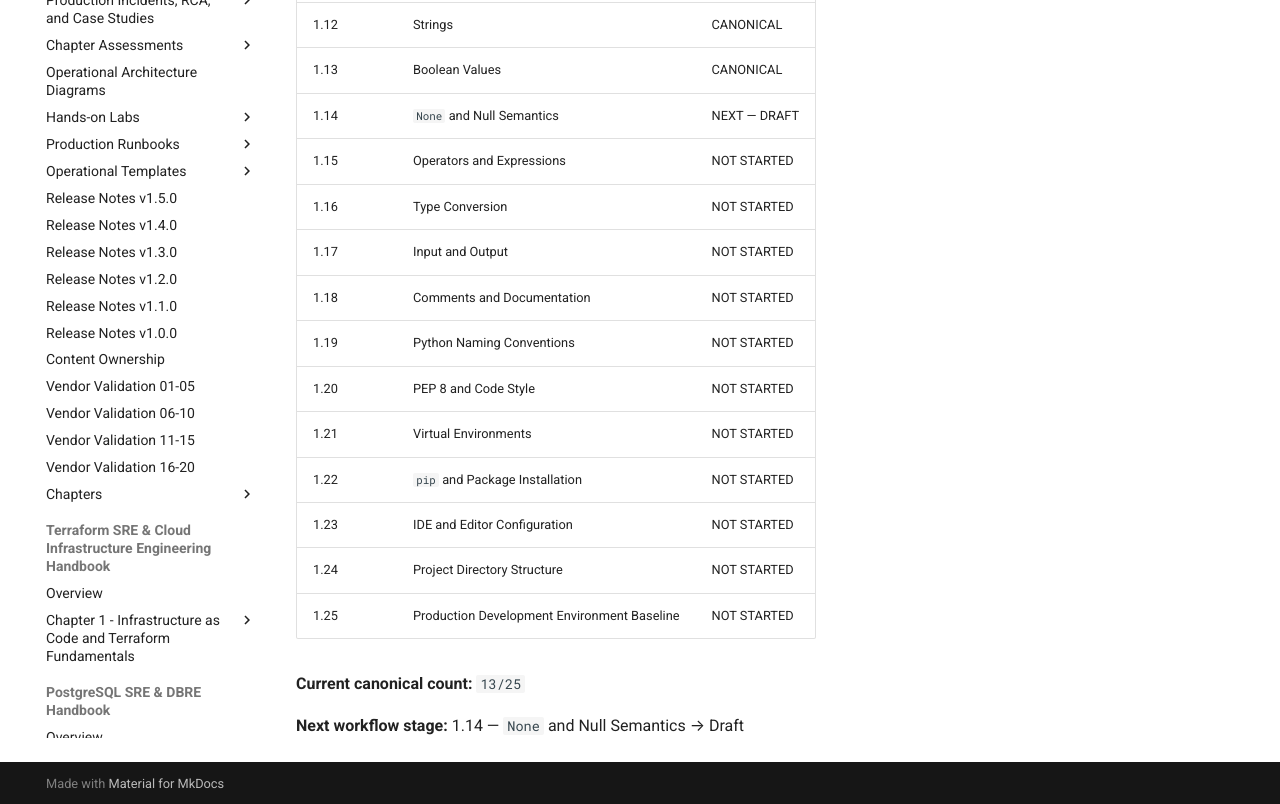
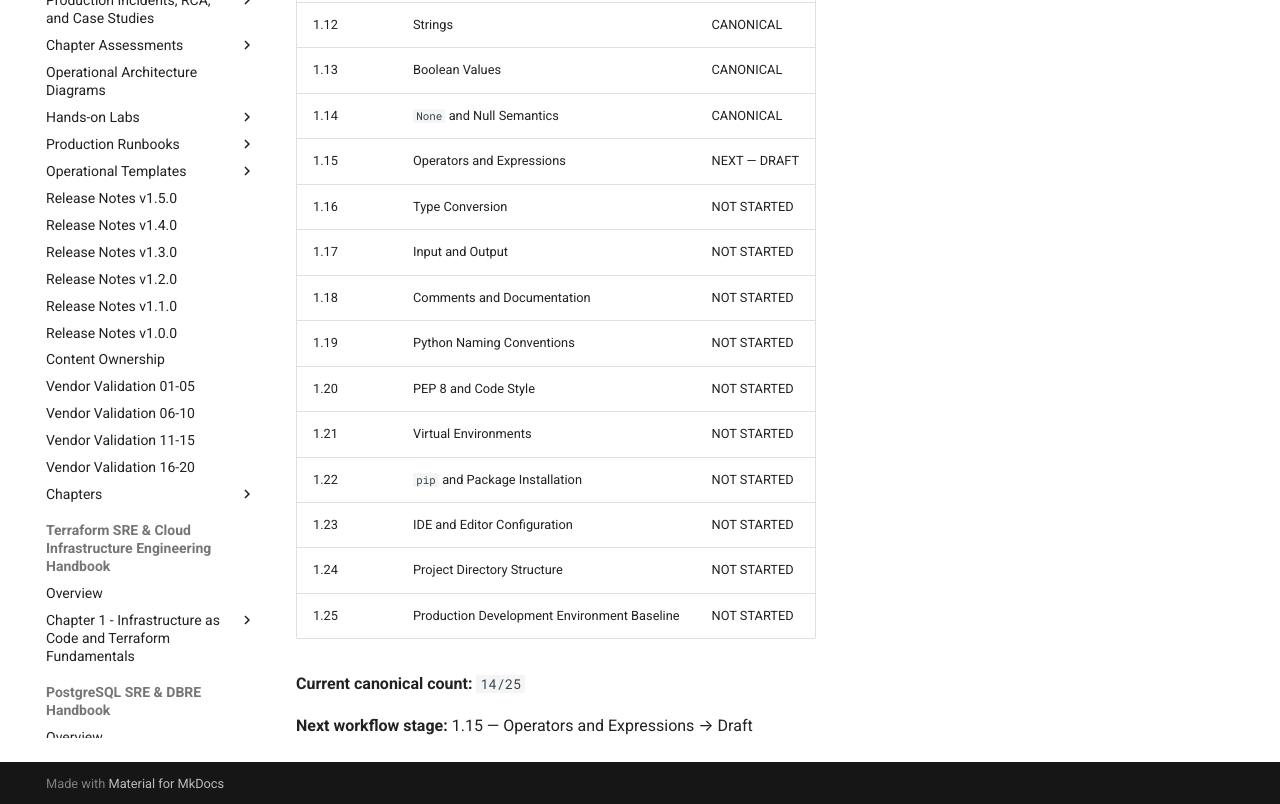
Before and after one commit to sssamant21/sre-academy, an MkDocs documentation site: the page built from docs/books/python/python-engineering-handbook/chapters/chapter-01/STATUS.md, in a window 1280 px wide and 1400 px high, scrolled down 223 px. Shown: the part 593-1397 px from the top of the window. Built offline with MkDocs 1.6.1 and Material for MkDocs 9.7.7, drawn with Linux system fonts in a browser that asks for light colours; comment, search, counter and statistics services are not loaded; some of the changed text lies outside the part shown.

Commit message:
docs(python): mark section 1.14 canonical

```diff
--- a/docs/books/python/python-engineering-handbook/chapters/chapter-01/STATUS.md
+++ b/docs/books/python/python-engineering-handbook/chapters/chapter-01/STATUS.md
@@ -2,7 +2,7 @@
 
 ## Python Fundamentals and Development Environment
 
-**Progress:** `13/25 canonical`
+**Progress:** `14/25 canonical`
 
 | Section | Title | Status |
 |---|---|---|
@@ -19,8 +19,8 @@
 | 1.11 | Numeric Types | CANONICAL |
 | 1.12 | Strings | CANONICAL |
 | 1.13 | Boolean Values | CANONICAL |
-| 1.14 | `None` and Null Semantics | NEXT — DRAFT |
-| 1.15 | Operators and Expressions | NOT STARTED |
+| 1.14 | `None` and Null Semantics | CANONICAL |
+| 1.15 | Operators and Expressions | NEXT — DRAFT |
 | 1.16 | Type Conversion | NOT STARTED |
 | 1.17 | Input and Output | NOT STARTED |
 | 1.18 | Comments and Documentation | NOT STARTED |
@@ -32,6 +32,6 @@
 | 1.24 | Project Directory Structure | NOT STARTED |
 | 1.25 | Production Development Environment Baseline | NOT STARTED |
 
-**Current canonical count:** `13/25`
+**Current canonical count:** `14/25`
 
-**Next workflow stage:** 1.14 — `None` and Null Semantics → Draft
+**Next workflow stage:** 1.15 — Operators and Expressions → Draft
```
